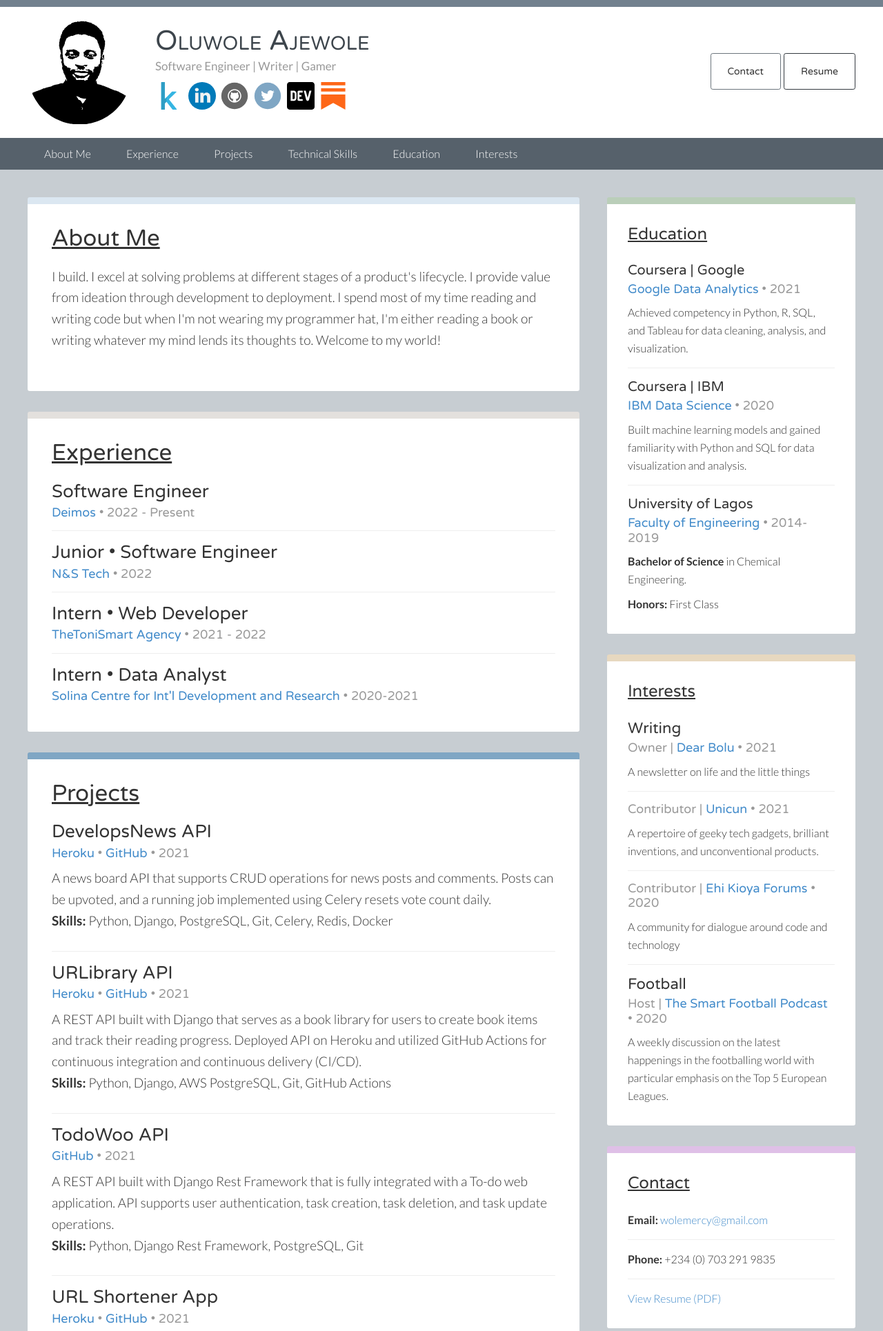
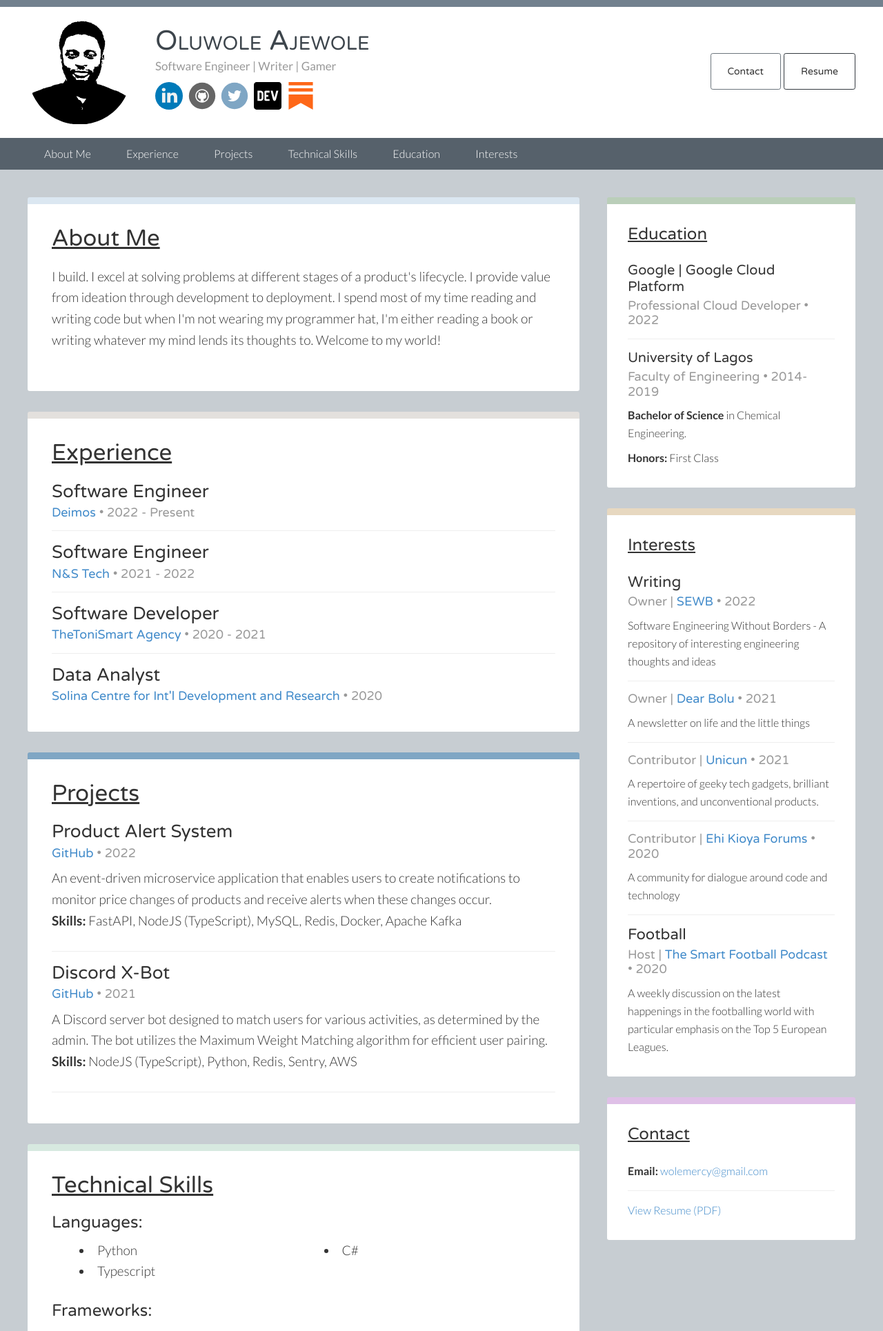
Before and after one commit to Wolemercy/wolewebsite, a Django app: page /portfolio/ in a window 1280 px wide. Shown: the top 1930 px of the page at 69% size. Run offline with Django 3.2, Linux system fonts and the light colour scheme; some libraries are stand-ins or nearby versions.

Commit message:
Update page with latest info

```diff
--- a/portfolio/templates/portfolio/base.html
+++ b/portfolio/templates/portfolio/base.html
@@ -40,15 +40,6 @@
 
                 <div class="social-links-div">
                     <ul>
-                        <li class="social-links-li">
-                            <a class="social-link social-twitter" href="https://www.kaggle.com/wolemercy/">
-                                <!-- <a href="https://iconscout.com/icons/kaggle" target="_blank">Kaggle Icon</a> by <a href="https://iconscout.com/contributors/icon-54">Icon 54</a> on <a href="https://iconscout.com">Iconscout</a> -->
-                                <svg xmlns="http://www.w3.org/2000/svg" enable-background="new 0 0 24 24" viewBox="0 0 24 24">
-                                    <path fill="#35B5E2" d="M7.998,0H5.598C5.365,0,5.25,0.118,5.25,0.352v23.295c0,0.235,0.115,0.352,0.348,0.352h2.401c0.232,0,0.348-0.117,0.348-0.352v-5.11l1.427-1.374l5.115,6.59C15.027,23.918,15.189,24,15.374,24h3.097c0.161,0,0.254-0.047,0.278-0.141l-0.07-0.353l-6.749-8.494l6.471-6.343c0.122-0.124,0.078-0.493-0.244-0.493h-3.202c-0.161,0-0.324,0.083-0.487,0.247l-6.123,6.273V0.352C8.347,0.118,8.231,0,7.998,0L7.998,0z"/>
-                                    <path fill="#2E9EC5" d="M7.998,0H5.598C5.365,0,5.25,0.118,5.25,0.352v23.295c0,0.235,0.115,0.352,0.348,0.352h2.401c0.232,0,0.348-0.117,0.348-0.352v-5.11l1.425-1.372v-3.929l-1.425,1.46V0.352C8.347,0.118,8.231,0,7.998,0L7.998,0z"/>
-                                </svg>
-                            </a>
-                        </li>
                         <li class="social-links-li">
                             <a class="social-link social-linkedin" href="https://www.linkedin.com/in/wolemercy/">
                                 <svg version="1.1" id="Capa_1" xmlns="http://www.w3.org/2000/svg" xmlns:xlink="http://www.w3.org/1999/xlink" x="0px" y="0px" viewBox="0 0 112.196 112.196" style="enable-background:new 0 0 112.196 112.196;" xml:space="preserve">
@@ -144,19 +135,19 @@
 
                         <hr>
 
-                        <h3 class="main-info">Junior • Software Engineer</h3>
-                        <h3 class="extra-info"><span><a href="https://www.nands.io/">N&S Tech</a> • 2022</span></h3>
+                        <h3 class="main-info">Software Engineer</h3>
+                        <h3 class="extra-info"><span><a href="https://www.nands.io/">N&S Tech</a> • 2021 - 2022</span></h3>
 
                         <hr>
 
-                        <h3 class="main-info">Intern • Web Developer</h3>
-                        <h3 class="extra-info"><span><a href="https://www.thetonismart.com.ng/">TheToniSmart Agency</a> • 2021 - 2022</span></h3>
+                        <h3 class="main-info">Software Developer</h3>
+                        <h3 class="extra-info"><span><a href="https://www.thetonismart.com.ng/">TheToniSmart Agency</a> • 2020 - 2021</span></h3>
 
                         <hr>
 
-                        <h3 class="main-info">Intern • Data Analyst</h3>
+                        <h3 class="main-info">Data Analyst</h3>
                         <h3 class="extra-info"><span><a href="https://www.solinagroup.com/">Solina Centre for Int'l
-                            Development and Research</a> • 2020-2021</span></h3>
+                            Development and Research</a> • 2020</span></h3>
 
                     </div>
                 </article>
@@ -166,59 +157,20 @@
                     <header class="entry-header"><h2 class="entry-title" itemprop="headline"><a id="projects">Projects</a></h2>
                     </header>
                     <div class="entry-content" itemprop="text">
-                        <h3 class="main-info">DevelopsNews API</h3>
+                        <h3 class="main-info">Product Alert System</h3>
 
-                        <h3 class="extra-info"><span><a href="https://devlopsnews.herokuapp.com/register/">Heroku</a> • <a href="https://github.com/Wolemercy/Developsnews">GitHub</a> • 2021</span></h3>
+                        <h3 class="extra-info"><span><a href="https://github.com/sewbdotdev/product_alert_system">GitHub</a> • 2022</span></h3>
 
-                        <p>A news board API that supports CRUD operations for news posts and comments. Posts can be upvoted, and a running job implemented using Celery resets vote count daily.<br>
-                            <strong>Skills:</strong> Python, Django, PostgreSQL, Git, Celery, Redis, Docker</p>
+                        <p>An event-driven microservice application that enables users to create notifications to monitor price changes of products and receive alerts when these changes occur.<br>
+                            <strong>Skills:</strong> FastAPI, NodeJS (TypeScript), MySQL, Redis, Docker, Apache Kafka</p>
 
                         <hr>
-                        <h3 class="main-info">URLibrary API</h3>
+                        <h3 class="main-info">Discord X-Bot</h3>
 
-                        <h3 class="extra-info"><span><a href="http://urlibrary.herokuapp.com/api/docs">Heroku</a> • <a href="https://github.com/Wolemercy/urlibrary">GitHub</a> • 2021</span></h3>
+                        <h3 class="extra-info"><span><a href="https://github.com/Wolemercy/discord-xbot">GitHub</a> • 2021</span></h3>
 
-                        <p>A REST API built with Django that serves as a book library for users to create book items and track their reading progress.
-                            Deployed API on Heroku and utilized GitHub Actions for continuous integration and continuous delivery (CI/CD).  <br>
-                            <strong>Skills:</strong> Python, Django, AWS PostgreSQL, Git, GitHub Actions</p>
-
-                        <hr>
-
-                        <h3 class="main-info">TodoWoo API</h3>
-
-                        <h3 class="extra-info"><span><a href="https://github.com/Wolemercy/todo-woo-api">GitHub</a> • 2021</span></h3>
-
-                        <p>A REST API built with Django Rest Framework that is fully integrated with a To-do web application. API supports user authentication, task creation, task deletion, and task update operations.<br>
-                            <strong>Skills:</strong> Python, Django Rest Framework, PostgreSQL, Git</p>
-
-                        <hr>
-
-                        <h3 class="main-info">URL Shortener App</h3>
-
-                        <h3 class="extra-info"><span><a href="https://weburlshortener.herokuapp.com/">Heroku</a> • <a href="https://github.com/Wolemercy/urlshortener">GitHub</a> • 2021</span></h3>
-
-                        <p>A web application that creates a short, unique URL that redirects to the webpage of a user's choosing. Utilized Git for version control and a PostgreSQL database for data storage.
-                            The URL's performance is measured by the number of visits, and over 150 links were created within a month of deployment.<br>
-                            <strong>Skills:</strong> Python, Django, PostgreSQL, Git, Bootstrap, HTML, CSS</p>
-
-                        <hr>
-
-                        <h3 class="main-info">Blog App</h3>
-
-                        <h3 class="extra-info"><span><a href="https://myfirstsuperdjangoapp.herokuapp.com/">Heroku</a> • 2021</span></h3>
-
-                        <p>A functional blog application built with Django boasting functionalities such as creating, updating, and deleting blog posts.
-                            Implemented an email signup authentication system to bolster users’ accounts integrity and incorporated AWS S3 for storage of media files.<br>
-                            <strong>Skills:</strong> Python, Django, Linux, AWS, Bootstrap, HTML, CSS</p>
-
-                        <hr>
-
-                        <h3 class="main-info">Personal Website </h3>
-
-                        <h3 class="extra-info"><span><a href="https://wolemercy.com/">Wolemercy</a> • 2021</span></h3>
-
-                        <p>A static website to display my portfolio.<br>
-                            <strong>Skills:</strong> Django, Python, Bootstrap, HTML, CSS, Linux</p>
+                        <p>A Discord server bot designed to match users for various activities, as determined by the admin. The bot utilizes the Maximum Weight Matching algorithm for efficient user pairing.  <br>
+                            <strong>Skills:</strong> NodeJS (TypeScript), Python, Redis, Sentry, AWS</p>
 
                         <hr>
 
@@ -231,24 +183,23 @@
                         <h3>Languages:</h3>
                         <ul class="columns-2">
                             <li>Python</li>
-                            <li>JavaScript</li>
-                            <li>SQL</li>
+                            <li>Typescript</li>
+                            <li>C#</li>
                         </ul>
-                        <h3>Frameworks and Services:</h3>
+                        <h3>Frameworks:</h3>
                         <ul class="columns-2">
                             <li>Django and Django Rest</li>
-                            <li>Git, GitHub and GitHub Actions</li>
                             <li>Node.js and Express.js</li>
                             <li>FastAPI</li>
-                            <li>Heroku</li>
+                            <li>Next.js</li>
+                            <li>ASP.NET Core</li>
+                        </ul>
+                        <h3>Databases and Cloud Services:</h3>
+                        <ul class="columns-2">
+                            <li>PostgreSQL & MySQL</li>
+                            <li>MongoDB & Redis</li>
                             <li>AWS</li>
-                        </ul>
-                        <h3>Databases and Software:</h3>
-                        <ul class="columns-2">
-                            <li>PostgreSQL</li>
-                            <li>MongoDB</li>
-                            <li>Windows</li>
-                            <li>Linux</li>
+                            <li>GCP</li>
                         </ul>
                     </div>
                 </article>
@@ -258,28 +209,16 @@
                 <section id="text-2" class="widget widget-education widget_text">
                     <div class="widget-wrap"><h2 class="widget-title widgettitle"><a id="education">Education</a></h2>
                         <div class="textwidget">
-                            <h3 class="main-info">Coursera | Google</h3>
+                            <h3 class="main-info">Google | Google Cloud Platform</h3>
 
-                            <h3 class="extra-info"><a href="https://www.coursera.org/account/accomplishments/professional-cert/VJVDCAK2TYVV/">Google
-                                Data Analytics </a> • 2021</h3>
-
-                                <p>Achieved competency in Python, R, SQL, and Tableau for data cleaning, analysis, and visualization.</p>
-
-                            <hr>
-
-                            <h3 class="main-info">Coursera | IBM</h3>
-
-                            <h3 class="extra-info"><a href="https://www.coursera.org/account/accomplishments/professional-cert/AUFEPJP8KP22/">IBM
-                                Data Science </a> • 2020</h3>
-
-                                <p>Built machine learning models and gained familiarity with Python and SQL for data visualization and analysis. </p>
+                            <h3 class="extra-info"><span>Professional Cloud Developer </span> • 2022</h3>
 
                             <hr>
 
                             <h3 class="main-info">University of Lagos</h3>
 
-                            <h3 class="extra-info"><a href="#">Faculty of
-                                Engineering</a> • 2014-2019</h3>
+                            <h3 class="extra-info"><span>Faculty of
+                                Engineering</span> • 2014-2019</h3>
 
                             <p><strong>Bachelor of Science</strong> in Chemical Engineering.</p>
 
@@ -292,6 +231,11 @@
                         <div class="textwidget">
 
                             <h3 class="secondary-info">Writing</h3>
+
+                            <h3 class="extra-info">Owner | <a href="https://sewb.dev">SEWB</a> • 2022</h3>
+
+                            <p>Software Engineering Without Borders - A repository of interesting engineering thoughts and ideas</p>
+                            <hr>
 
                             <h3 class="extra-info">Owner | <a href="https://wolemercy.substack.com/">Dear Bolu</a> • 2021</h3>
 
@@ -325,10 +269,6 @@
 
                             <hr>
 
-                            <p><strong>Phone: </strong>+234 (0) 703 291 9835</p>
-
-                            <hr>
-
                             <a href="https://drive.google.com/file/d/16tePGX6v0EsK9yg0ni00yyFTzyN2hGFU/view?usp=sharing">View Resume (PDF)</a>
 
                         </div>
```
